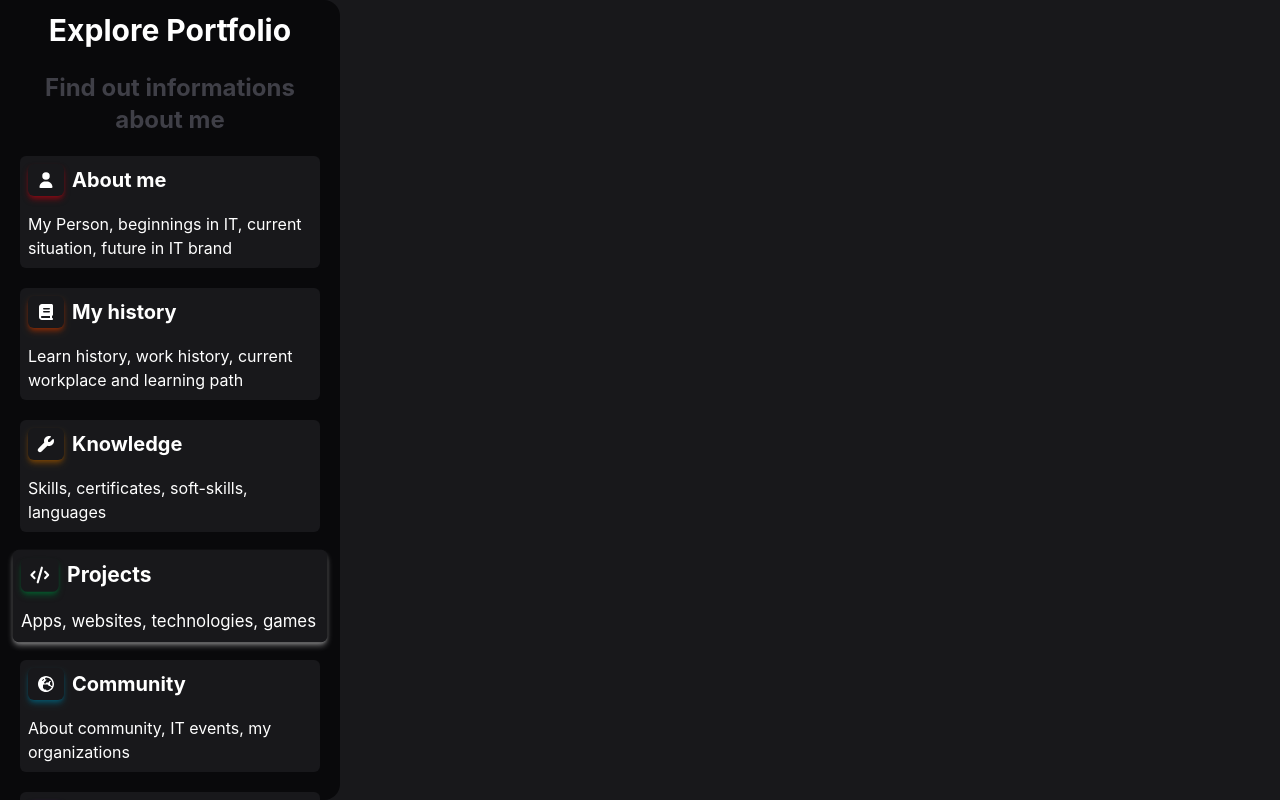
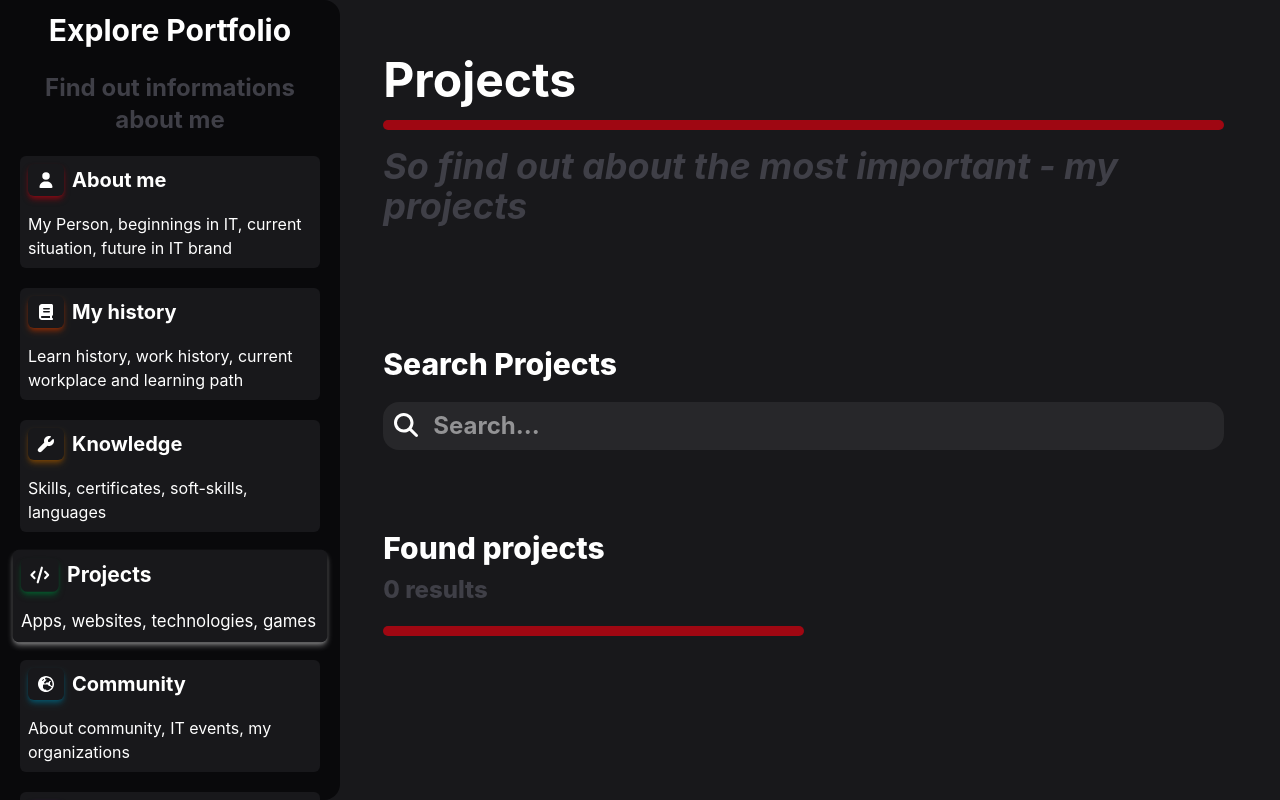
Before and after one commit to kkamildev/final-portfolio-project, a React (Vite) app: page /projects in a window 1280 px wide. Built offline with nearby package versions, Linux system fonts and the light colour scheme.

Commit message:
starting creating ProjectsPage

```diff
--- a/src/App.tsx
+++ b/src/App.tsx
@@ -11,6 +11,7 @@ import HistoryPage from "./pages/HistoryPage";
 import KnowledgePage from "./pages/KnowledgePage";
 import ContactPage from "./pages/ContactPage";
 import CommunityPage from "./pages/CommunityPage";
+import ProjectsPage from "./pages/ProjectsPage";
 
 
 // TS types
@@ -29,7 +30,7 @@ const App : FC<Props> = ({}) => {
                 <Routes>
                     <Route path="/" element={<AboutPage/>}/>
                     <Route path="/history" element={<HistoryPage/>}/>
-                    <Route path="/projects" element={<></>}/>
+                    <Route path="/projects" element={<ProjectsPage/>}/>
                     <Route path="/knowledge" element={<KnowledgePage/>}/>
                     <Route path="/community" element={<CommunityPage/>}/>
                     <Route path="/contact" element={<ContactPage/>}/>
--- /dev/null
+++ b/src/pages/ProjectsPage.tsx
@@ -0,0 +1,67 @@
+
+
+// import types
+import { type FC, type ReactNode } from "react";
+
+// import modules
+import PageTitle from "../components/PageTitle";
+import SEO from "../utils/SEO";
+import { FontAwesomeIcon } from "@fortawesome/react-fontawesome";
+import { faMagnifyingGlass } from "@fortawesome/free-solid-svg-icons";
+import { useState } from "react";
+
+// import assets
+import me from "../assets/me.jpg"
+
+
+
+// TS types
+type Props = {
+
+}
+
+// main component
+const ProjectsPage : FC<Props> = ({}) => {
+
+    const [projects, setProjects] = useState<ReactNode[]>([]);
+
+    const searchProjects = (searchString : string) => {
+
+    }
+
+    return(
+        <>
+            <SEO
+                title="Projects - KKamildev Portfolio"
+                desc="Hi my name is Kamil Kijak, I am student of computer science. So find out about the most important - my projects"
+                url="https://aboutme.pixlesofte.com/projects"
+                img={me}
+            />
+            <section className="m-2 p-2 flex flex-col text-white">
+                <PageTitle title="Projects" subtitle="So find out about the most important - my projects"/>
+                <section className="my-10">
+                    <h1 className="text-3xl font-extrabold">Search Projects</h1>
+                    <section className="flex items-center mt-5 p-2 bg-zinc-800 text-2xl rounded-2xl">
+                        <label htmlFor="search-input" className=""><FontAwesomeIcon icon={faMagnifyingGlass}/></label>
+                        <input type="text" id="search-input" className="w-full font-bold ml-3 focus:outline-none focus:ring-0" placeholder="Search..."
+                            onChange={(e) => searchProjects(e.target.value)}
+                        />
+                    </section>
+                </section>
+                <section className="my-10">
+                    <h1 className="text-3xl font-extrabold">Found projects</h1>
+                    <h1 className="text-2xl font-extrabold text-zinc-700 mt-2">{projects.length} results</h1>
+                    <section className="h-2.5 bg-red-800 my-5 rounded-2xl w-1/2"></section>
+                </section>
+                <section className="grid grid-cols-1 xl:grid-cols-2 gap-20">
+                    {
+                        projects
+                    }
+                </section>
+            </section>
+        </>
+    )
+}
+
+// export components
+export default ProjectsPage;
```
